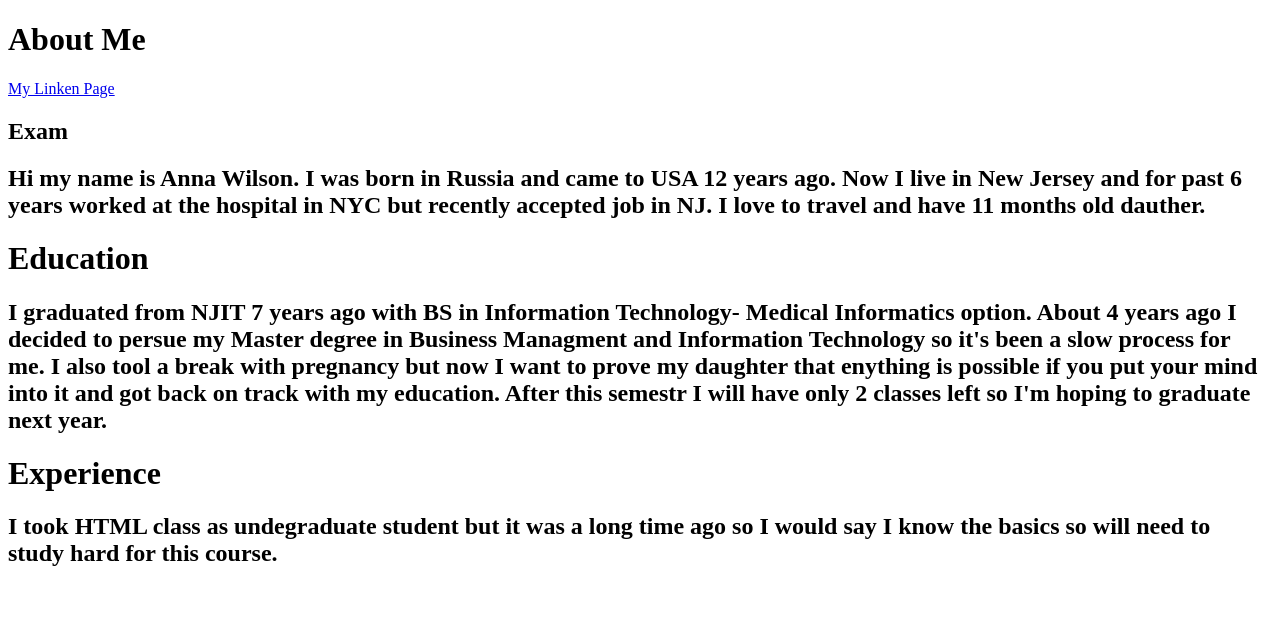
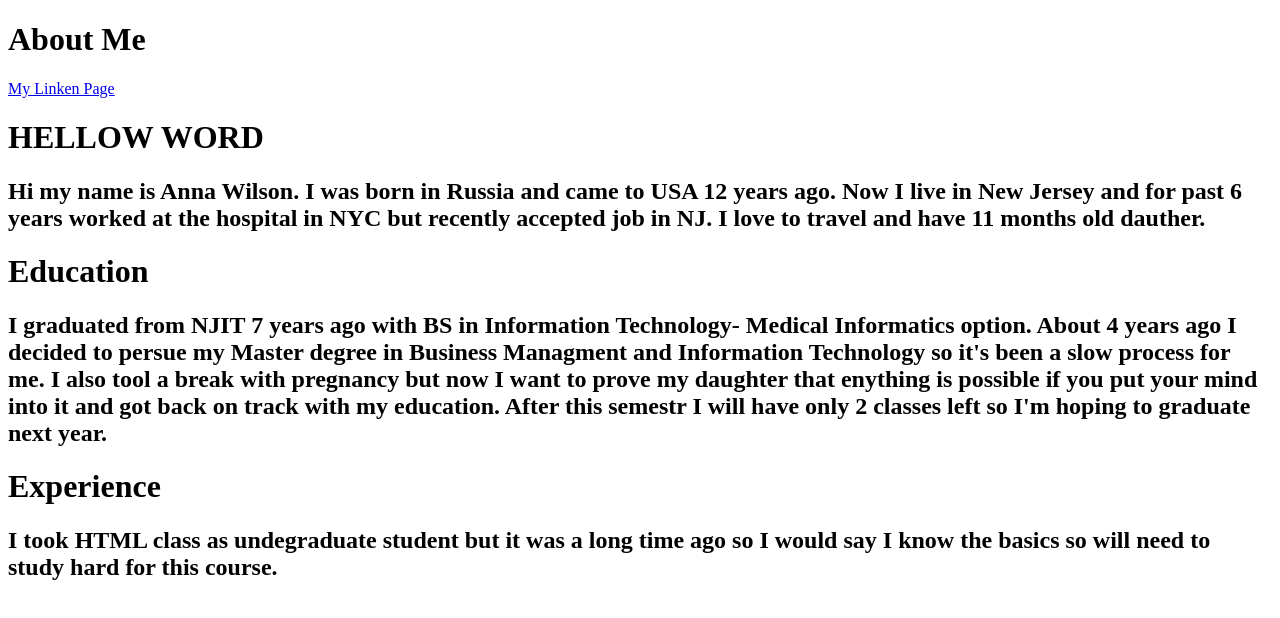
Before and after one commit to lianna200/IS601su17-website, a plain HTML site: page index.html in a window 1280 px wide. Drawn offline with Linux system fonts and the light colour scheme; a script that the page names is missing.

Commit message:
Update index.html

```diff
--- a/index.html
+++ b/index.html
@@ -15,7 +15,7 @@
 											<h1>About Me</h1>
 <a href="https://www.linkedin.com/in/anna-wilson-b8809742/">My Linken Page</a>
 
-		<h2> Exam </h2>
+		<h1> HELLOW WORD</h1>
 <h2> Hi my name is Anna Wilson. I was born in Russia and came to USA 12 years
 ago. Now I live in New Jersey and for past 6 years worked at  the hospital in
 NYC but recently accepted job in NJ. I love to travel and have 11 months old
```
